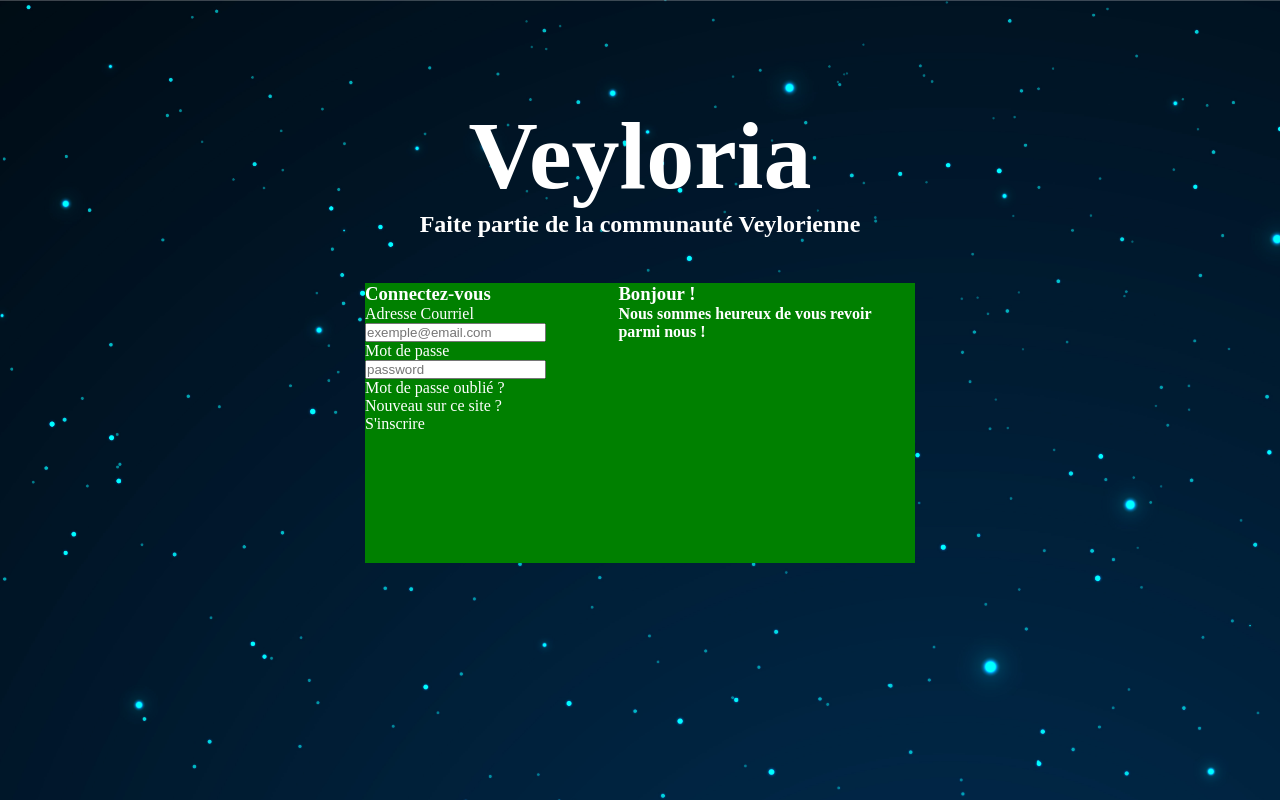
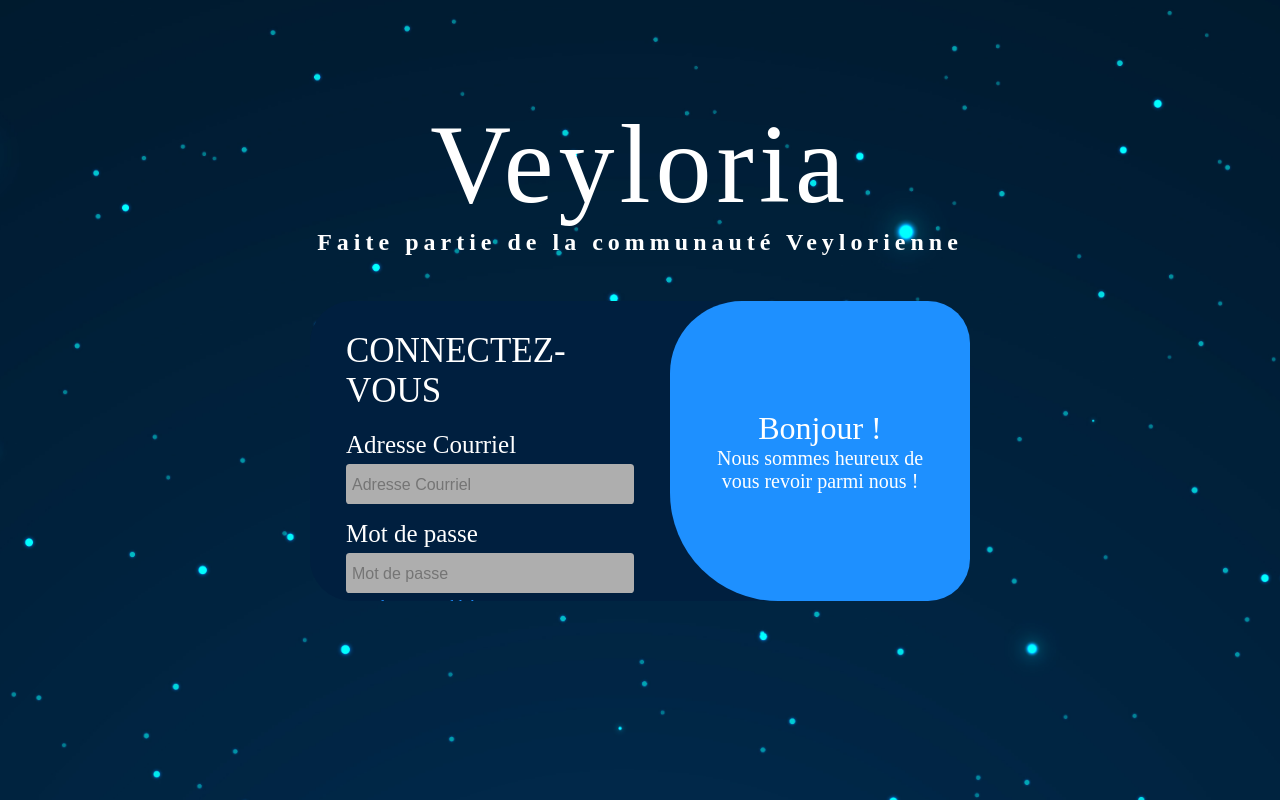
Before and after one commit to MrPoutineQc/veyloria, a plain HTML site: page compte/compte.html in a window 1280 px wide. Drawn offline with Linux system fonts and the light colour scheme; a web font is replaced by a local one.

Commit message:
connexion

```diff
--- a/compte/compte.css
+++ b/compte/compte.css
@@ -7,29 +7,171 @@
 
 body {
     background-image: url(../main_media/background_etoile.jpg);
-    background-size: 1920px;
+    background-size: 3000px;
+    background-repeat: no-repeat;
+    background-position: center;
 }
 
-
+/* TITLE */
 .title {
     display: flex;
     flex-direction: column;
     align-items: center;
     font-family: "kumar one";
-    padding-top: 100px ;
+    padding-top: 100px;
+    letter-spacing: 5px;
 }
 
 .title h1 {
-    font-size: 6em ;
+    font-size: 7em ;
+    font-weight: lighter;
 }
 
+/* FORMULAIRE */
 .box-form {
     display: flex;
     margin: auto;
-    background-color: green;
-    width: 550px;
-    height: 280px;
+    background-color: #001F3F;
+    width: 660px;
+    height: 300px;
     margin-top: 45px;
+    border-radius: 42px;
+    justify-content: space-between;
 }
 
-.box-form
+.formRight {
+    display: flex;
+    justify-content: center;
+    flex-direction: column;
+    background-color: #1E90FF;
+    border-radius: 72px 0px 0px 108px;
+    width: 300px;
+    align-items: center;
+    text-align: center;
+}
+
+.formRight h3 {
+    font-size: 2em;
+    font-family: "kumar one";
+    font-weight: lighter;
+}
+
+.formRight h4 {
+    font-family: "jersey 25";
+    font-weight: lighter;
+    width: 240px;
+    font-size: 1.25em;
+}
+
+.formLeft {
+    margin-left: 36px;
+}
+
+.formLeft h3 {
+    font-family: "jersey 25";
+    font-weight: lighter;
+    font-size: 35px;
+    margin-top: 30px;
+    margin-bottom: 20px;
+    max-width: 276px;
+    text-transform: uppercase;
+}
+
+.courriel {
+    display: flex;
+    flex-direction: column;
+    padding-bottom: 1rem;
+}
+
+.courriel label {
+    font-family: "jersey 25";
+    font-weight: lighter;
+    font-size: 25px;
+    margin-bottom: 5px;
+}
+
+.courriel input {
+    border-style: none;
+    width: 282px;
+    height: 40px;
+    border-radius: 3.6px;
+    background-color: #AEAEAE;
+    padding-left: 6px;
+    font-size: 1.2em;
+
+}
+
+.courriel input:focus {
+    outline: none;
+    background-color: white;
+    color: black;
+    font-size: 1.2em;
+}
+
+.courriel input::placeholder {
+    font-size: medium;
+}
+
+.password {
+    display: flex;
+    flex-direction: column;
+    margin-bottom: 5px;
+}
+
+.password label {
+    font-family: "jersey 25";
+    font-weight: lighter;
+    font-size: 25px;
+    margin-bottom: 5px;
+}
+
+.password input {
+    border-style: none;
+    width: 282px;
+    height: 40px;
+    border-radius: 3.6px;
+    background-color: #AEAEAE;
+    padding-left: 6px;
+    font-size: 1.2em;
+}
+
+.password input::placeholder {
+    font-size: medium;
+}
+
+.password input:focus {
+    outline: none;
+    background-color: white;
+    color: black;
+    font-size: 1.2em;
+}
+
+.forgot_password {
+    font-family: "jersey 25";
+    font-weight: lighter;
+    font-size: 16px;
+    text-decoration: underline;
+    color: #1E90FF;
+}
+
+.forgot_password p {
+    color: #1E90FF;
+}
+
+.basForm {
+    display: flex;
+    margin-top: 10px;
+    margin-left: 18px;
+    font-family: "jersey 25";
+    font-weight: lighter;
+    font-size: 18px;
+}
+
+.nouveau p {
+    margin-right: 9.6px;
+}
+
+.inscrire p {
+    text-decoration: underline;
+    color: #1E90FF;
+}
--- a/compte/compte.html
+++ b/compte/compte.html
@@ -16,24 +16,24 @@
     </div>
         <form action="">
             <div class="box-form">
-                <formLeft>
+                <div class="formLeft">
                     <h3>Connectez-vous</h3>
                     <div class="inputBox">
                         <div class="courriel">
                             <label for="courriel">Adresse Courriel</label>
-                            <input type="text" id="courriel" placeholder="exemple@email.com">
+                            <input type="text" id="courriel" placeholder="Adresse Courriel">
                         </div>
                         <div class="password">
                             <label for="">Mot de passe</label>
-                            <input type="text" id="password" placeholder="password">
+                            <input type="text" id="password" placeholder="Mot de passe">
                         </div>
                     </div>
-                    <div class="oublie"><p>Mot de passe oublié ?</p></div>
+                    <div class="forgot_password"><p>Mot de passe oublié ?</p></div>
                     <div class="basForm">
                         <div class="nouveau"><p>Nouveau sur ce site ?</p></div>
-                        <div class="inscrire">S'inscrire</div>
+                        <div class="inscrire"><p>S'inscrire</p></div>
                     </div>
-                </formLeft>
+                </div>
                 <div class="formRight">
                     <h3>Bonjour !</h3>
                     <h4>Nous sommes heureux de vous revoir parmi nous ! </h4>
```
